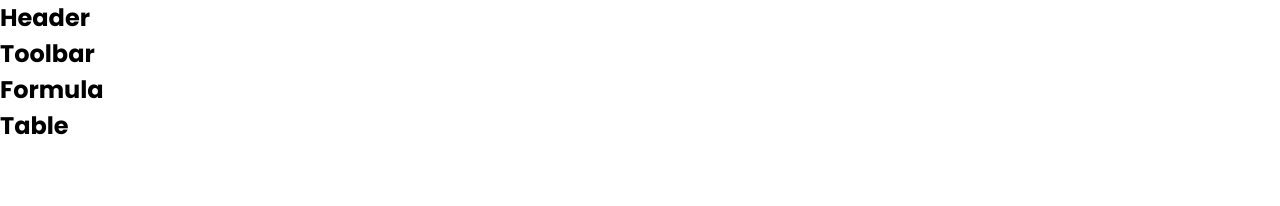
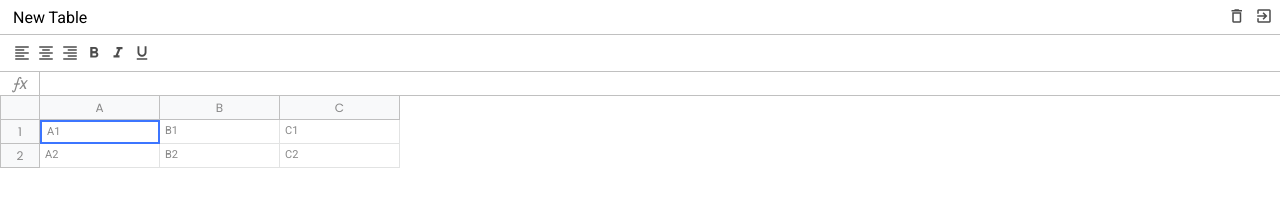
Before and after one commit to BertFrontEnd/excel-course, a website built with webpack: page src/index.html in a window 1280 px wide. Built offline with nearby package versions, Linux system fonts and the light colour scheme.

Commit message:
feat: add layout formation

```diff
--- a/package.json
+++ b/package.json
@@ -28,6 +28,7 @@
   "browserslist": "> 0.25%, not dead",
   "devDependencies": {
     "@babel/core": "^7.8.4",
+    "@babel/plugin-proposal-class-properties": "^7.12.1",
     "@babel/preset-env": "^7.8.4",
     "babel-eslint": "^10.1.0",
     "babel-loader": "^8.0.6",
--- a/src/components/excel/Excel.js
+++ b/src/components/excel/Excel.js
@@ -1,3 +1,4 @@
+import { $ } from '../../core/utilities/dom';
 export class Excel {
   constructor(selector, options) {
     this.$el = document.querySelector(selector);
@@ -5,11 +6,15 @@ export class Excel {
   }
 
   getRoot() {
-    const $root = document.querySelector('div');
+    const $root = $.create('div', 'excel');
+
     this.components.forEach((Component) => {
-      const component = new Component();
-      $root.insertAdjacentHTML('beforeend', component.toHTML());
+      const $el = $.create('section', Component.className);
+      const component = new Component($el);
+      $el.innerHTML = component.toHTML();
+      $root.append($el);
     });
+
     return $root;
   }
 
--- a/src/components/formula/Formula.js
+++ b/src/components/formula/Formula.js
@@ -1,7 +1,12 @@
 import { ExcelComponent } from '../../core/ExcelComponent';
 
 export class Formula extends ExcelComponent {
+  static className = 'excel__formula';
+
   toHTML() {
-    return `<h1>Formula</h1>`;
+    return `
+      <div class="info">⨍x</div>
+      <div class="input" contenteditable spellcheck="false"></div>
+    `;
   }
 }
--- a/src/components/header/Header.js
+++ b/src/components/header/Header.js
@@ -1,7 +1,19 @@
 import { ExcelComponent } from '../../core/ExcelComponent';
 
 export class Header extends ExcelComponent {
+  static className = 'excel__header';
+
   toHTML() {
-    return `<h1>Header</h1>`;
+    return `
+      <input type="text" class="input" value="New Table" />
+      <div>
+        <div class="button">
+          <span class="material-icons">delete_outline</span>
+        </div>
+        <div class="button">
+          <span class="material-icons">exit_to_app</span>
+        </div>
+      </div>
+    `;
   }
 }
--- a/src/components/table/Table.js
+++ b/src/components/table/Table.js
@@ -1,7 +1,34 @@
 import { ExcelComponent } from '../../core/ExcelComponent';
 
 export class Table extends ExcelComponent {
+  static className = 'excel__table';
+
   toHTML() {
-    return `<h1>Table</h1>`;
+    return `
+      <div class="row">
+        <div class="row-info"></div>
+        <div class="row-data">
+          <div class="column">A</div>
+          <div class="column">B</div>
+          <div class="column">C</div>
+        </div>
+      </div>
+      <div class="row">
+        <div class="row-info">1</div>
+        <div class="row-data">
+          <div class="cell selected" contenteditable>A1</div>
+          <div class="cell" contenteditable>B1</div>
+          <div class="cell" contenteditable>C1</div>
+        </div>
+      </div>
+      <div class="row">
+        <div class="row-info">2</div>
+        <div class="row-data">
+          <div class="cell" contenteditable>A2</div>
+          <div class="cell" contenteditable>B2</div>
+          <div class="cell" contenteditable>C2</div>
+        </div>
+      </div>
+    `;
   }
 }
--- a/src/components/toolbar/Toolbar.js
+++ b/src/components/toolbar/Toolbar.js
@@ -1,7 +1,28 @@
 import { ExcelComponent } from '../../core/ExcelComponent';
 
 export class Toolbar extends ExcelComponent {
+  static className = 'excel__toolbar';
+
   toHTML() {
-    return `<h1>Toolbar</h1>`;
+    return `
+      <div class="button">
+        <span class="material-icons">format_align_left</span>
+      </div>
+      <div class="button">
+        <span class="material-icons">format_align_center</span>
+      </div>
+      <div class="button">
+        <span class="material-icons">format_align_right</span>
+      </div>
+      <div class="button">
+        <span class="material-icons">format_bold</span>
+      </div>
+      <div class="button">
+        <span class="material-icons">format_italic</span>
+      </div>
+      <div class="button">
+        <span class="material-icons">format_underlined</span>
+      </div>
+    `;
   }
 }
--- a/src/core/DomListener.js
+++ b/src/core/DomListener.js
@@ -1,2 +1,8 @@
-// eslint-disable-next-line require-jsdoc
-export class DomListener {}
+export class DomListener {
+  constructor($root) {
+    if (!$root) {
+      throw new Error(`No $root provided for DomListener`);
+    }
+    this.$root = $root;
+  }
+}
--- /dev/null
+++ b/src/core/utilities/dom.js
@@ -0,0 +1,13 @@
+class Dom {}
+
+export const $ = () => {
+  return new Dom();
+};
+
+$.create = (tagName, className = '') => {
+  const el = document.createElement(tagName);
+  if (className) {
+    el.classList.add(className);
+  }
+  return el;
+};
--- a/src/index.js
+++ b/src/index.js
@@ -9,4 +9,4 @@ const excel = new Excel('#app', {
   components: [Header, Toolbar, Formula, Table],
 });
 
-console.log(excel.render());
+excel.render();
--- a/webpack.config.js
+++ b/webpack.config.js
@@ -18,6 +18,7 @@ const jsLoaders = () => {
       loader: 'babel-loader',
       options: {
         presets: ['@babel/preset-env'],
+        plugins: ['@babel/plugin-proposal-class-properties'],
       },
     },
   ];
```
Also changed, not shown: src/assets/pages/excel.html (+2 -9 lines), dist/bundle.js, 1 other file.
